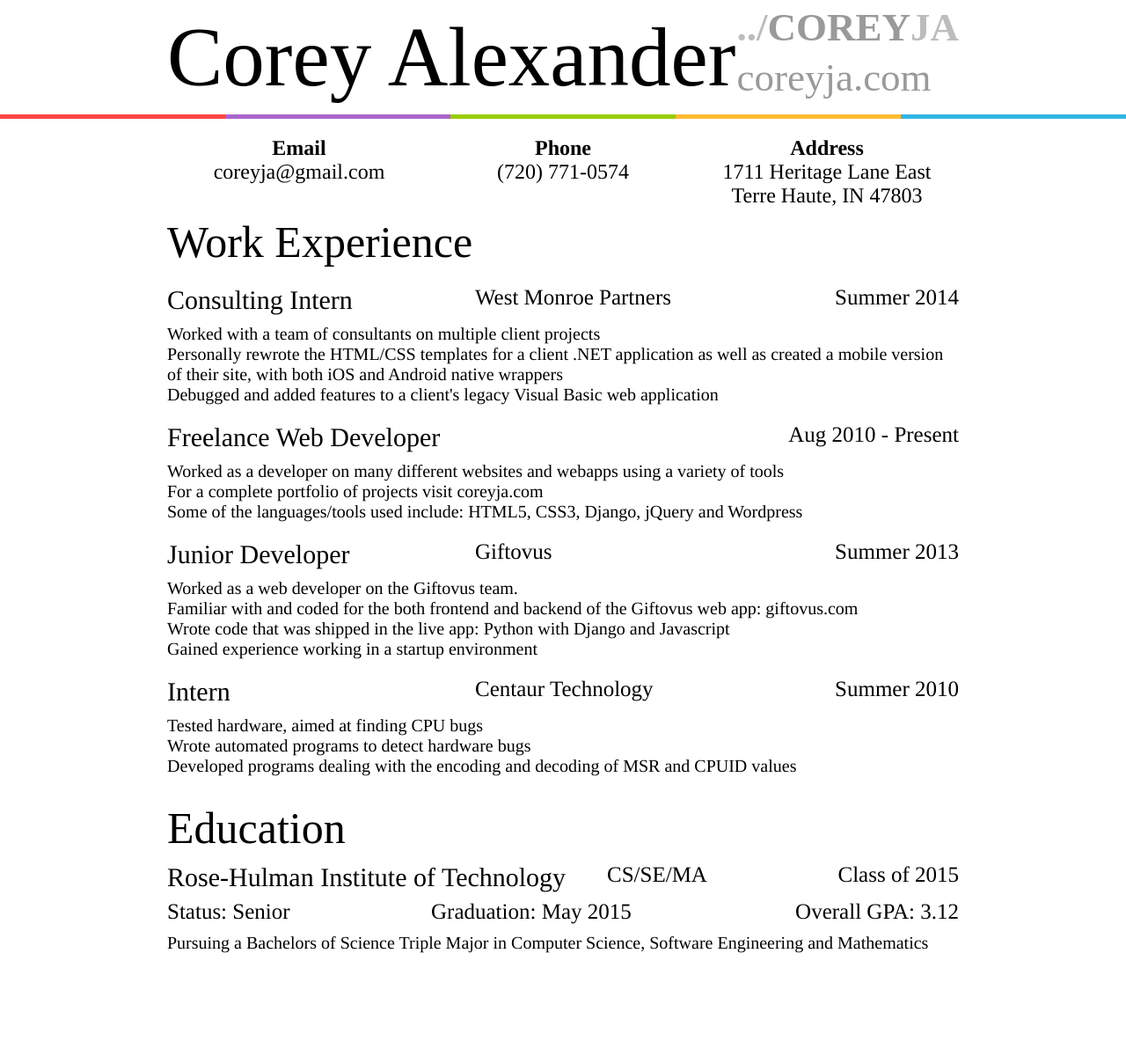
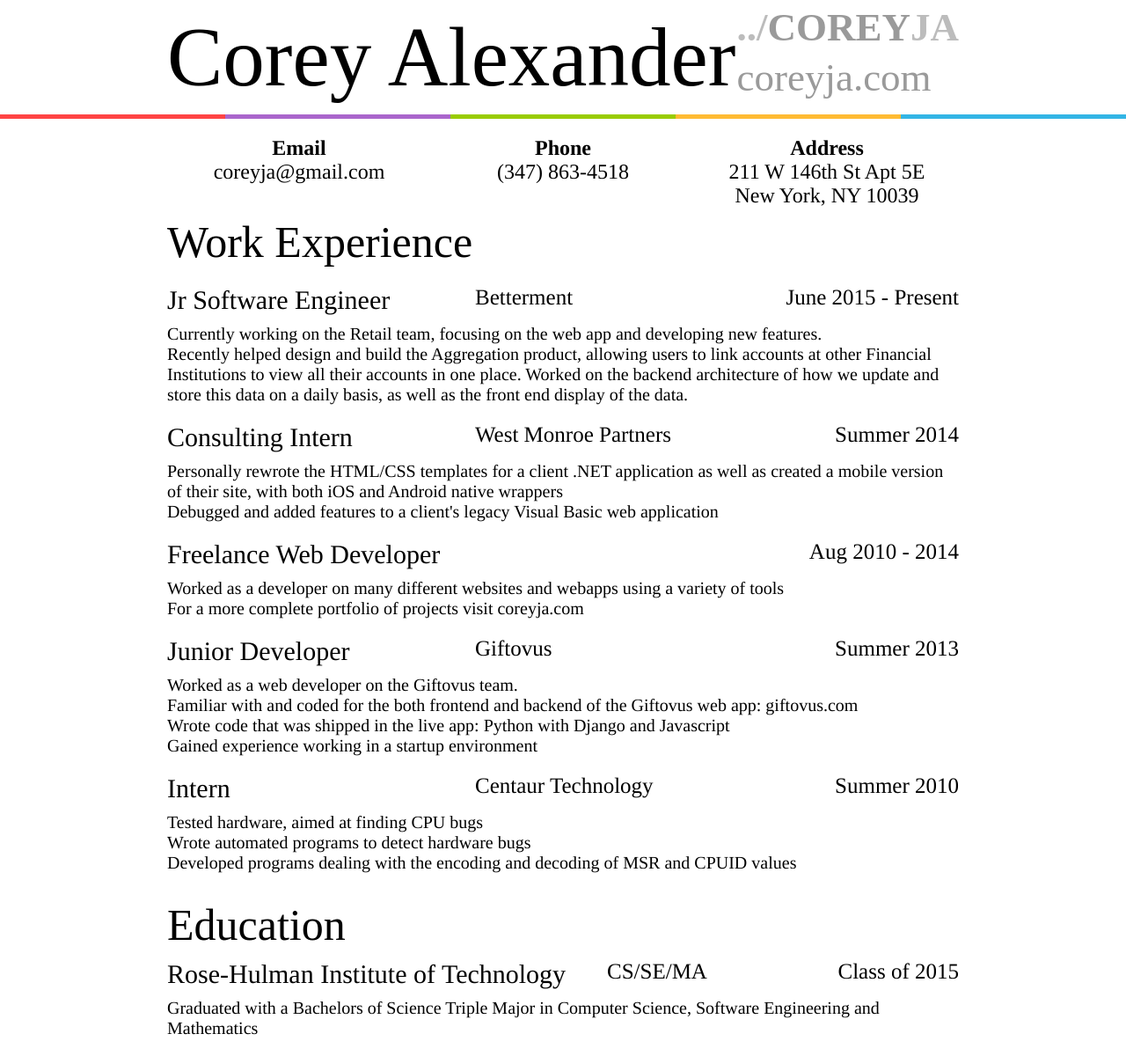
Before and after one commit to coreyja/legacy-coreyja.com, a Django app: page /resume/ in a window 1280 px wide. Shown: the whole page at 88% size. Before the commit the page ends 1083 px from the top, so only its background shows below. Run offline with Django 3.2, Linux system fonts and the light colour scheme; some web fonts are replaced.

Commit message:
Update resume

```diff
--- a/templates/resume.html
+++ b/templates/resume.html
@@ -35,12 +35,12 @@
 
         <div class="contact-block">
             <h2 class="title">Phone</h2>
-            <h2 class="contact-info">(720) 771-0574</h2>
+            <h2 class="contact-info">(347) 863-4518</h2>
         </div>
 
         <div class="contact-block">
             <h2 class="title">Address</h2>
-            <h2 class="contact-info" id="address">1711 Heritage Lane East<br>Terre Haute, IN 47803<br></h2>
+            <h2 class="contact-info" id="address">211 W 146th St Apt 5E<br>New York, NY 10039<br></h2>
         </div>
     </div>
 
@@ -50,12 +50,27 @@
         <div class="experience">
             <div class="info">
                 <div class="top-info">
+                    <span class="job-title">Jr Software Engineer</span>
+                    <span class="company-name">Betterment</span>
+                    <span class="time">June 2015 - Present</span>
+                </div>
+                <div class="description">
+                    Currently working on the Retail team, focusing on the web app and developing new features.<br>
+                    Recently helped design and build the Aggregation product, allowing users to link accounts at other
+                    Financial Institutions to view all their accounts in one place. Worked on the backend architecture
+                    of how we update and store this data on a daily basis, as well as the front end display of the data.
+                </div>
+            </div>
+        </div>
+
+        <div class="experience">
+            <div class="info">
+                <div class="top-info">
                     <span class="job-title">Consulting Intern</span>
                     <span class="company-name">West Monroe Partners</span>
                     <span class="time">Summer 2014</span>
                 </div>
                 <div class="description">
-                    Worked with a team of consultants on multiple client projects<br>
                     Personally rewrote the HTML/CSS templates for a client .NET application as well as created a mobile version of their site, with both iOS and Android native wrappers<br>
                     Debugged and added features to a client's legacy Visual Basic web application
                 </div>
@@ -67,12 +82,11 @@
                 <div class="top-info">
                     <span class="job-title">Freelance Web Developer</span>
                     <span class="company-name"> </span>
-                    <span class="time">Aug 2010 - Present</span>
+                    <span class="time">Aug 2010 - 2014</span>
                 </div>
                 <div class="description">
                     Worked as a developer on many different websites and webapps using a variety of tools<br>
-                    For a complete portfolio of projects visit coreyja.com<br>
-                    Some of the languages/tools used include: HTML5, CSS3, Django, jQuery and Wordpress<br>
+                    For a more complete portfolio of projects visit coreyja.com<br>
                 </div>
             </div>
         </div>
@@ -119,13 +133,9 @@
                 <span class="job-title">Rose-Hulman Institute of Technology</span>
                 <span class="company-name">CS/SE/MA</span>
                 <span class="time">Class of 2015</span>
-                <hr>
-                <span class="status">Status: Senior</span>
-                <span class="graduation">Graduation: May 2015</span>
-                <span class="gpa">Overall GPA: 3.12</span>
             </div>
             <div class="description">
-                Pursuing a Bachelors of Science Triple Major in Computer Science, Software Engineering and Mathematics
+                Graduated with a Bachelors of Science Triple Major in Computer Science, Software Engineering and Mathematics
             </div>
         </div>
     </div>
```
